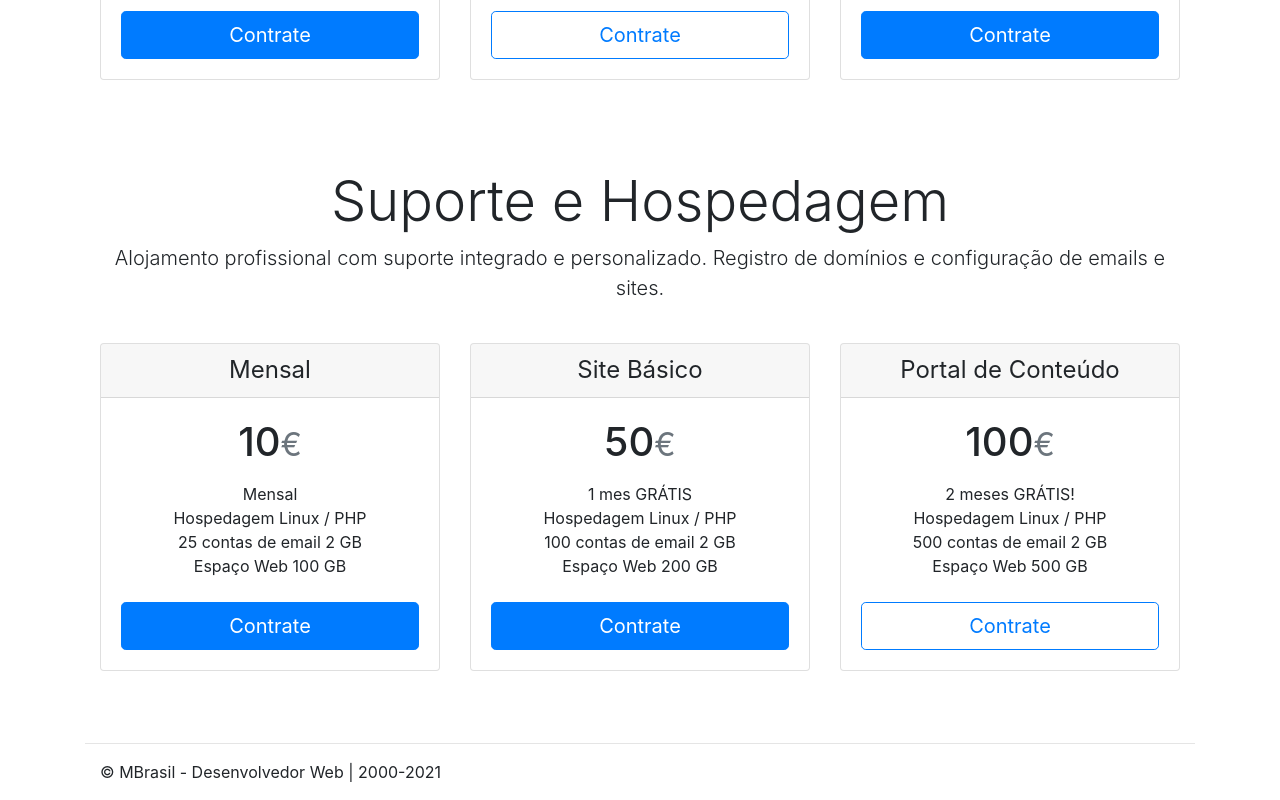
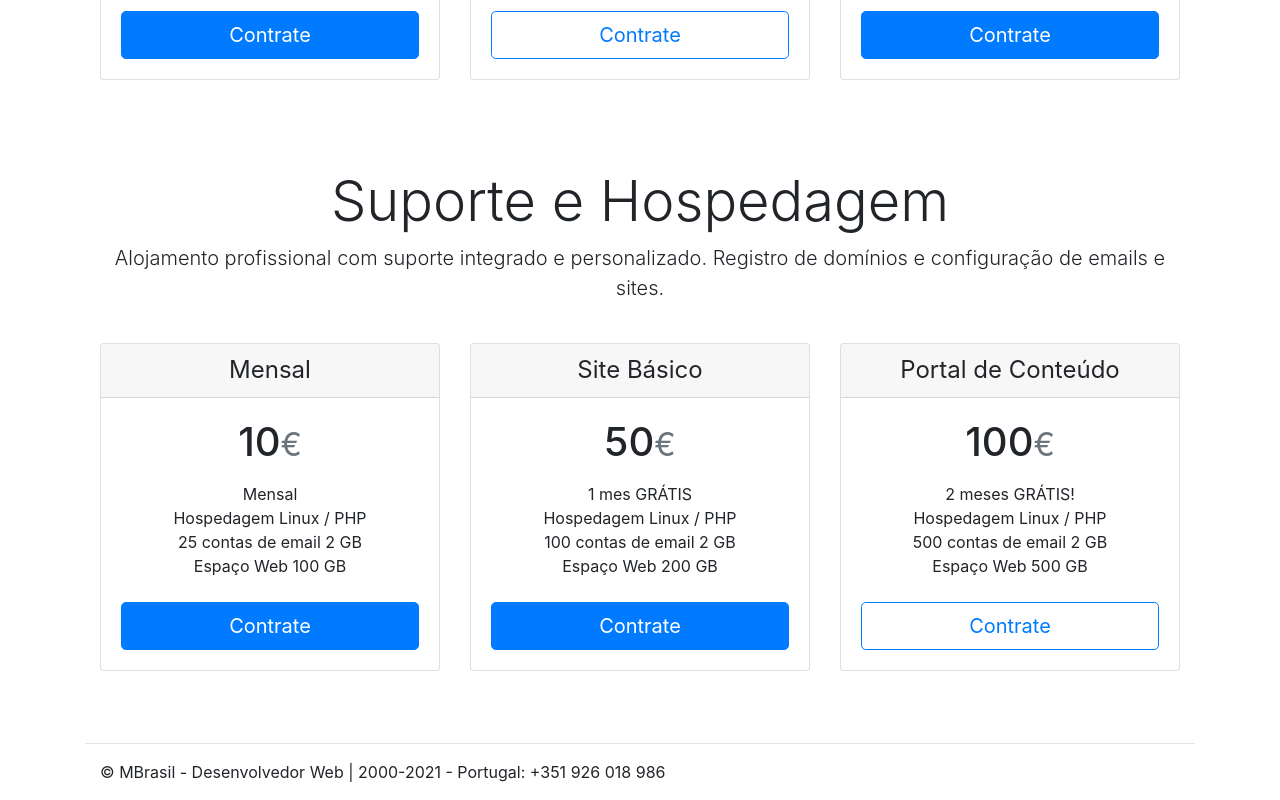
Before and after one commit to mbrasilce/mbrasil-site-nextjs, a Next.js app: page / in a window 1280 px wide. Shown: the part 529-1329 px from the top of the page. Built offline with nearby package versions, Linux system fonts and the light colour scheme.

Commit message:
Rodape com telefone

```diff
--- a/components/Footer.js
+++ b/components/Footer.js
@@ -1,15 +1,18 @@
-import MyApp from 'next';
-import Link from 'next/link';
+import MyApp from "next";
+import Link from "next/link";
 
 const Footer = () => {
   return (
     <div>
       <hr className="mt-5" />
       <footer className="container">
-                <p>&copy; MBrasil - Desenvolvedor Web | 2000-2021</p>
+        <p>
+          &copy; MBrasil - Desenvolvedor Web | 2000-2021 - Portugal: +351 926
+          018 986
+        </p>
       </footer>
     </div>
-    )
-}
+  );
+};
 
-export default Footer
+export default Footer;
```
Lines whose indentation alone changed are shown as unchanged.
